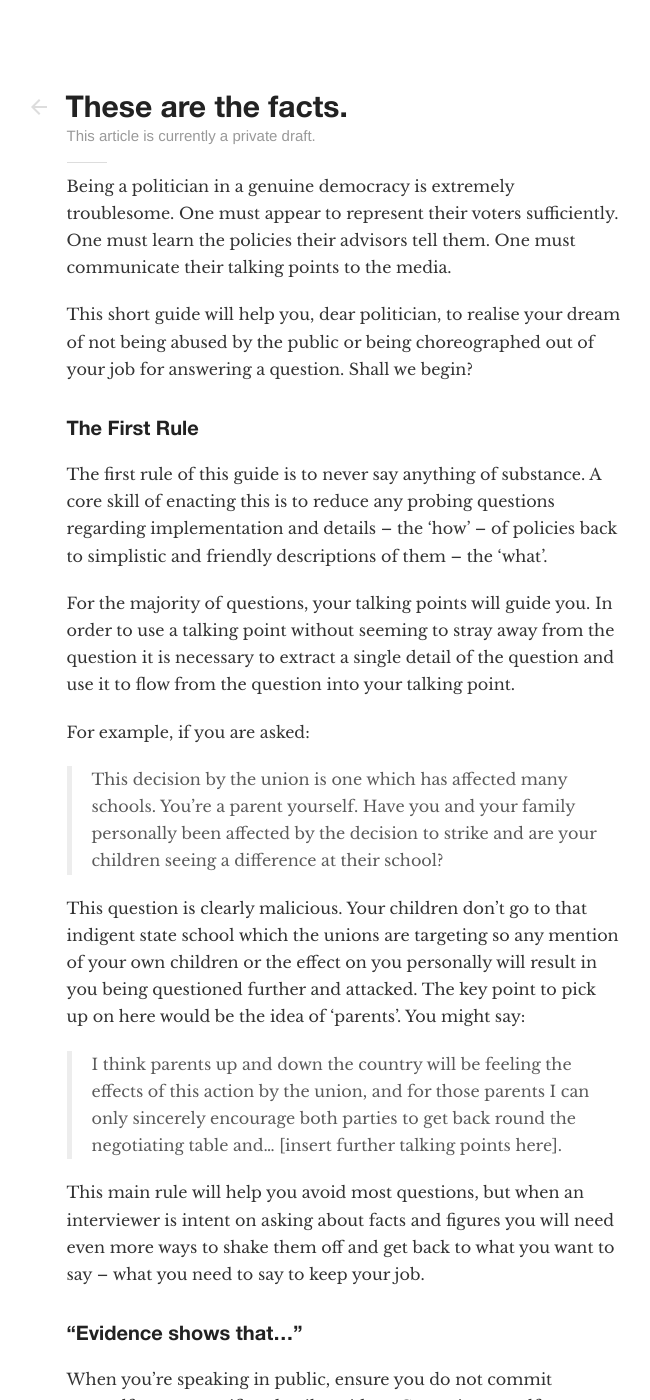
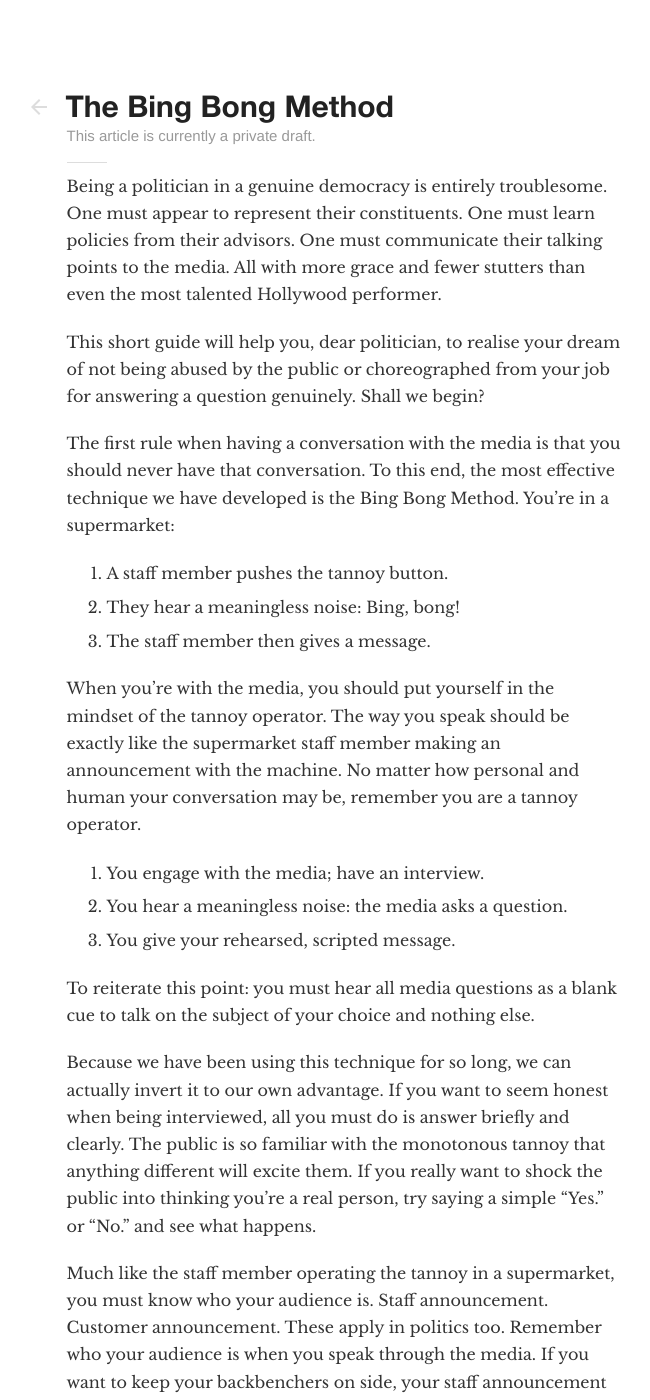
Before and after one commit to gmph/gmph.github.io, a Jekyll site: the page built from _posts/2015-01-02-the-bing-bong-method.md, in a window 1280 px wide and 1400 px high. Shown: the whole window, without its empty margins (296-946 px from the left). Built offline with Jekyll 4.4.1, drawn with Linux system fonts in a browser that asks for light colours; nearby versions of some CDN libraries; comment, search, counter and statistics services are not loaded; some of the changed text lies outside the part shown.

Commit message:
Updated Twitter buttons, new Bing Bong draft

```diff
--- a/_layouts/default.html
+++ b/_layouts/default.html
@@ -57,10 +57,8 @@
 			<p class="meta"><a href="http://github.com/gmph/gmph.github.io/commits/master/{{ page.path }}" title="See versions on GitHub" target="_blank">Version {{ page.version }}</a>, posted on {{ page.date | date_to_long_string }} by <a href="/">Graham Macphee</a>. Graham is a Designer from Edinburgh,&nbsp;UK.</p>
 
 			<p class="social">
-				<a href="https://twitter.com/gmph" class="twitter-follow-button" data-show-count="false" data-size="large">Follow @gmph</a>
-				<script>!function(d,s,id){var js,fjs=d.getElementsByTagName(s)[0],p=/^http:/.test(d.location)?'http':'https';if(!d.getElementById(id)){js=d.createElement(s);js.id=id;js.src=p+'://platform.twitter.com/widgets.js';fjs.parentNode.insertBefore(js,fjs);}}(document, 'script', 'twitter-wjs');</script>&nbsp;
-				<a href="https://twitter.com/share" class="twitter-share-button" data-text="{{ page.heading }}" data-via="gmph" data-size="large" data-related="gmph">Tweet</a>
-				<script>!function(d,s,id){var js,fjs=d.getElementsByTagName(s)[0],p=/^http:/.test(d.location)?'http':'https';if(!d.getElementById(id)){js=d.createElement(s);js.id=id;js.src=p+'://platform.twitter.com/widgets.js';fjs.parentNode.insertBefore(js,fjs);}}(document, 'script', 'twitter-wjs');</script>
+				<a href="https://twitter.com/gmph" class="twitter-follow-button" data-show-count="false" data-size="large" data-dnt="true">Follow @gmph</a> <script>!function(d,s,id){var js,fjs=d.getElementsByTagName(s)[0],p=/^http:/.test(d.location)?'http':'https';if(!d.getElementById(id)){js=d.createElement(s);js.id=id;js.src=p+'://platform.twitter.com/widgets.js';fjs.parentNode.insertBefore(js,fjs);}}(document, 'script', 'twitter-wjs');</script>&nbsp;
+				<a href="https://twitter.com/share" class="twitter-share-button"{count} data-via="gmph" data-size="large" data-dnt="true">Tweet</a> <script>!function(d,s,id){var js,fjs=d.getElementsByTagName(s)[0],p=/^http:/.test(d.location)?'http':'https';if(!d.getElementById(id)){js=d.createElement(s);js.id=id;js.src=p+'://platform.twitter.com/widgets.js';fjs.parentNode.insertBefore(js,fjs);}}(document, 'script', 'twitter-wjs');</script>
 			</p>
 
 			<div class="links">
--- a/_posts/2015-12-15-these-are-the-facts.md
+++ b/_posts/2015-01-02-the-bing-bong-method.md
@@ -1,19 +1,45 @@
 ---
 layout: default
-title: These Are The Facts
-heading: These are the facts.
+title: The Bing Bong Method
+heading: The Bing Bong Method
 subheading: A brief guide to public speaking for politicians.
-date: 15th December 2015
+date: 2nd January 2016
 published: true
 private: true
 format: markdown
-permalink: /these-are-the-facts
-version: 0.1
+permalink: /the-bing-bong-method
+version: 0.2
 ---
 
-Being a politician in a genuine democracy is extremely troublesome. One must appear to represent their voters sufficiently. One must learn the policies their advisors tell them. One must communicate their talking points to the media.
+Being a politician in a genuine democracy is entirely troublesome. One must appear to represent their constituents. One must learn policies from their advisors. One must communicate their talking points to the media. All with more grace and fewer stutters than even the most talented Hollywood performer.
 
-This short guide will help you, dear politician, to realise your dream of not being abused by the public or being choreographed out of your job for answering a question. Shall we begin?
+This short guide will help you, dear politician, to realise your dream of not being abused by the public or choreographed from your job for answering a question genuinely. Shall we begin?
+
+The first rule when having a conversation with the media is that you should never have that conversation. To this end, the most effective technique we have developed is the Bing Bong Method. You're in a supermarket:
+
+1. A staff member pushes the tannoy button.
+2. They hear a meaningless noise: Bing, bong!
+3. The staff member then gives a message.
+
+When you're with the media, you should put yourself in the mindset of the tannoy operator. The way you speak should be exactly like the supermarket staff member making an announcement with the machine. No matter how personal and human your conversation may be, remember you are a tannoy operator.
+
+1. You engage with the media; have an interview.
+2. You hear a meaningless noise: the media asks a question.
+3. You give your rehearsed, scripted message.
+
+To reiterate this point: you must hear all media questions as a blank cue to talk on the subject of your choice and nothing else.
+
+Because we have been using this technique for so long, we can actually invert it to our own advantage. If you want to seem  honest when being interviewed, all you must do is answer briefly and clearly. The public is so familiar with the monotonous tannoy that anything different will excite them. If you really want to shock the public into thinking you're a real person, try saying a simple “Yes.” or “No.” and see what happens.
+
+Much like the staff member operating the tannoy in a supermarket, you must know who your audience is. Staff announcement. Customer announcement. These apply in politics too. Remember who your audience is when you speak through the media. If you want to keep your backbenchers on side, your staff announcement should include hints that you're listening to them. If you are talking to the customers (in politics ‘customers’ is as valid as ‘electorate’), use the grand language polling prefers.
+
+Trying to talk in this way is daunting at first. You will worry that the media will take advantage of and spin what you say. Thankfully, in our wonderful democracy, if you keep to the party line and speak to the right journalists, you'll find navigating the media as simple as pushing that tannoy button.
+
+Bing, bong! And our message is out there.
+
+<!--
+
+PREVIOUS DRAFT:
 
 ## The First Rule
 
@@ -93,8 +119,6 @@ attack the question
 
 ## “I'll get to that question if you let me finish...”
 
-
-
 ## Appendix A: Useful Phrases
 
 **“I think it is right that...”**
@@ -103,4 +127,4 @@ This phrase is extremely useful for convincing the audience that there is a mora
 
 **“Let me be clear...”**
 
-The fact of the matter is that politics is a game.
+The fact of the matter is that politics is a game. -->
```
